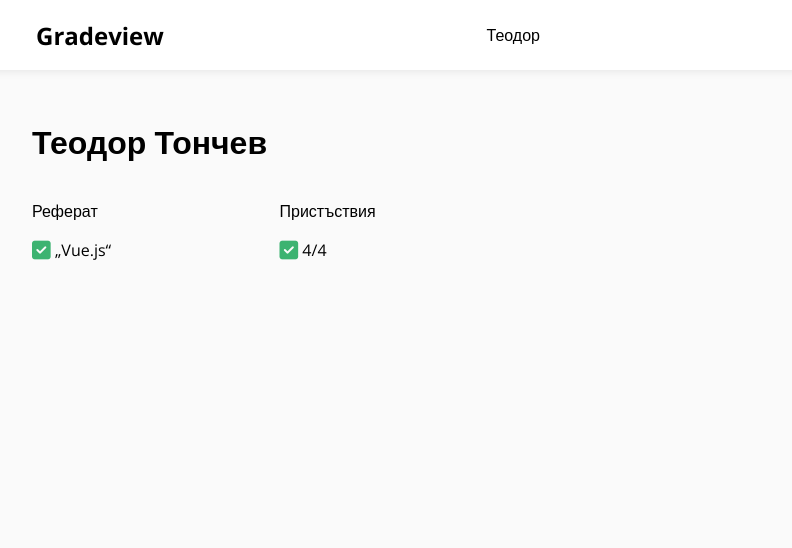
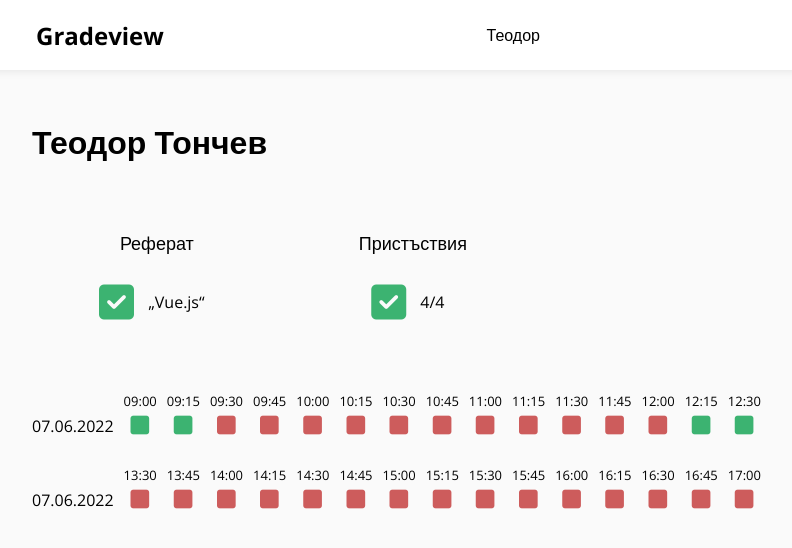
Before and after one commit to SinestroWhite/FMI-Web-project, a PHP site: page /public/student.html in a window 1280 px wide. Shown: the top 548 px of the page, without its empty margins (352-1144 px from the left). Run offline with PHP 8.4, Linux system fonts and the light colour scheme; some libraries are stand-ins or nearby versions.

Commit message:
Add single student attendance

```diff
--- a/public/css/styles.css
+++ b/public/css/styles.css
@@ -23,10 +23,11 @@ body {
     top: 2px;
 }
 
-.mark {
-    font-size: 16pt;
+.big-mark {
+    font-size: 30pt;
     position: relative;
-    top: 2px;
+    top: 9px;
+    right: 10px;
 }
 
 .success-icon {
--- a/public/student.html
+++ b/public/student.html
@@ -30,23 +30,154 @@
             <div class="container">
                 <h1>Теодор Тончев</h1>
 
-                <div class="grid">
-                    <div><p>Реферат</p>
+                <div class="grid" style="margin-top: 50px;">
+                    <div style="text-align: center">
+                        <p style="font-size: 18px;">Реферат</p>
                         <p>
-                            <i class="mark success-icon fa-solid fa-square-check"></i>
+                            <i class="big-mark success-icon fa-solid fa-square-check"></i>
                             „Vue.js“
-                        </p></div>
+                        </p>
+                    </div>
 
-                    <div>
-                        <p>Пристъствия</p>
+                    <div style="text-align: center">
+                        <p style="font-size: 18px;">Пристъствия</p>
                         <p>
-                            <i class="mark success-icon fa-solid fa-square-check"></i>
+                            <i class="big-mark success-icon fa-solid fa-square-check"></i>
                             4/4
                         </p>
                     </div>
                 </div>
 
+                <div style="margin-top: 70px; display: flex;">
+                    <p>07.06.2022</p>
+                    <div style="margin-left: 10px; margin-top: -30px;">
+                        <p style="font-size: 13px; position: relative; top: 10px;">09:00</p>
+                        <i class="mark success-icon fa-solid fa-square" style="margin-left: 7px"></i>
+                    </div>
+                    <div style="margin-left: 10px; margin-top: -30px;">
+                        <p style="font-size: 13px; position: relative; top: 10px;">09:15</p>
+                        <i class="mark success-icon fa-solid fa-square" style="margin-left: 7px"></i>
+                    </div>
+                    <div style="margin-left: 10px; margin-top: -30px;">
+                        <p style="font-size: 13px; position: relative; top: 10px;">09:30</p>
+                        <i class="mark fail-icon fa-solid fa-square" style="margin-left: 7px"></i>
+                    </div>
+                    <div style="margin-left: 10px; margin-top: -30px;">
+                        <p style="font-size: 13px; position: relative; top: 10px;">09:45</p>
+                        <i class="mark fail-icon fa-solid fa-square" style="margin-left: 7px"></i>
+                    </div>
+                    <div style="margin-left: 10px; margin-top: -30px;">
+                        <p style="font-size: 13px; position: relative; top: 10px;">10:00</p>
+                        <i class="mark fail-icon fa-solid fa-square" style="margin-left: 7px"></i>
+                    </div>
+                    <div style="margin-left: 10px; margin-top: -30px;">
+                        <p style="font-size: 13px; position: relative; top: 10px;">10:15</p>
+                        <i class="mark fail-icon fa-solid fa-square" style="margin-left: 7px"></i>
+                    </div>
+                    <div style="margin-left: 10px; margin-top: -30px;">
+                        <p style="font-size: 13px; position: relative; top: 10px;">10:30</p>
+                        <i class="mark fail-icon fa-solid fa-square" style="margin-left: 7px"></i>
+                    </div>
+                    <div style="margin-left: 10px; margin-top: -30px;">
+                        <p style="font-size: 13px; position: relative; top: 10px;">10:45</p>
+                        <i class="mark fail-icon fa-solid fa-square" style="margin-left: 7px"></i>
+                    </div>
+                    <div style="margin-left: 10px; margin-top: -30px;">
+                        <p style="font-size: 13px; position: relative; top: 10px;">11:00</p>
+                        <i class="mark fail-icon fa-solid fa-square" style="margin-left: 7px"></i>
+                    </div>
+                    <div style="margin-left: 10px; margin-top: -30px;">
+                        <p style="font-size: 13px; position: relative; top: 10px;">11:15</p>
+                        <i class="mark fail-icon fa-solid fa-square" style="margin-left: 7px"></i>
+                    </div>
+                    <div style="margin-left: 10px; margin-top: -30px;">
+                        <p style="font-size: 13px; position: relative; top: 10px;">11:30</p>
+                        <i class="mark fail-icon fa-solid fa-square" style="margin-left: 7px"></i>
+                    </div>
+                    <div style="margin-left: 10px; margin-top: -30px;">
+                        <p style="font-size: 13px; position: relative; top: 10px;">11:45</p>
+                        <i class="mark fail-icon fa-solid fa-square" style="margin-left: 7px"></i>
+                    </div>
+                    <div style="margin-left: 10px; margin-top: -30px;">
+                        <p style="font-size: 13px; position: relative; top: 10px;">12:00</p>
+                        <i class="mark fail-icon fa-solid fa-square" style="margin-left: 7px"></i>
+                    </div>
+                    <div style="margin-left: 10px; margin-top: -30px;">
+                        <p style="font-size: 13px; position: relative; top: 10px;">12:15</p>
+                        <i class="mark success-icon fa-solid fa-square" style="margin-left: 7px"></i>
+                    </div>
+                    <div style="margin-left: 10px; margin-top: -30px;">
+                        <p style="font-size: 13px; position: relative; top: 10px;">12:30</p>
+                        <i class="mark success-icon fa-solid fa-square" style="margin-left: 7px"></i>
+                    </div>
 
+
+                </div>
+                <div style="margin-top: 20px; display: flex;">
+                    <p>07.06.2022</p>
+                    <div style="margin-left: 10px; margin-top: -30px;">
+                        <p style="font-size: 13px; position: relative; top: 10px;">13:30</p>
+                        <i class="mark fail-icon fa-solid fa-square" style="margin-left: 7px"></i>
+                    </div>
+                    <div style="margin-left: 10px; margin-top: -30px;">
+                        <p style="font-size: 13px; position: relative; top: 10px;">13:45</p>
+                        <i class="mark fail-icon fa-solid fa-square" style="margin-left: 7px"></i>
+                    </div>
+                    <div style="margin-left: 10px; margin-top: -30px;">
+                        <p style="font-size: 13px; position: relative; top: 10px;">14:00</p>
+                        <i class="mark fail-icon fa-solid fa-square" style="margin-left: 7px"></i>
+                    </div>
+                    <div style="margin-left: 10px; margin-top: -30px;">
+                        <p style="font-size: 13px; position: relative; top: 10px;">14:15</p>
+                        <i class="mark fail-icon fa-solid fa-square" style="margin-left: 7px"></i>
+                    </div>
+                    <div style="margin-left: 10px; margin-top: -30px;">
+                        <p style="font-size: 13px; position: relative; top: 10px;">14:30</p>
+                        <i class="mark fail-icon fa-solid fa-square" style="margin-left: 7px"></i>
+                    </div>
+                    <div style="margin-left: 10px; margin-top: -30px;">
+                        <p style="font-size: 13px; position: relative; top: 10px;">14:45</p>
+                        <i class="mark fail-icon fa-solid fa-square" style="margin-left: 7px"></i>
+                    </div>
+                    <div style="margin-left: 10px; margin-top: -30px;">
+                        <p style="font-size: 13px; position: relative; top: 10px;">15:00</p>
+                        <i class="mark fail-icon fa-solid fa-square" style="margin-left: 7px"></i>
+                    </div>
+                    <div style="margin-left: 10px; margin-top: -30px;">
+                        <p style="font-size: 13px; position: relative; top: 10px;">15:15</p>
+                        <i class="mark fail-icon fa-solid fa-square" style="margin-left: 7px"></i>
+                    </div>
+                    <div style="margin-left: 10px; margin-top: -30px;">
+                        <p style="font-size: 13px; position: relative; top: 10px;">15:30</p>
+                        <i class="mark fail-icon fa-solid fa-square" style="margin-left: 7px"></i>
+                    </div>
+                    <div style="margin-left: 10px; margin-top: -30px;">
+                        <p style="font-size: 13px; position: relative; top: 10px;">15:45</p>
+                        <i class="mark fail-icon fa-solid fa-square" style="margin-left: 7px"></i>
+                    </div>
+                    <div style="margin-left: 10px; margin-top: -30px;">
+                        <p style="font-size: 13px; position: relative; top: 10px;">16:00</p>
+                        <i class="mark fail-icon fa-solid fa-square" style="margin-left: 7px"></i>
+                    </div>
+                    <div style="margin-left: 10px; margin-top: -30px;">
+                        <p style="font-size: 13px; position: relative; top: 10px;">16:15</p>
+                        <i class="mark fail-icon fa-solid fa-square" style="margin-left: 7px"></i>
+                    </div>
+                    <div style="margin-left: 10px; margin-top: -30px;">
+                        <p style="font-size: 13px; position: relative; top: 10px;">16:30</p>
+                        <i class="mark fail-icon fa-solid fa-square" style="margin-left: 7px"></i>
+                    </div>
+                    <div style="margin-left: 10px; margin-top: -30px;">
+                        <p style="font-size: 13px; position: relative; top: 10px;">16:45</p>
+                        <i class="mark fail-icon fa-solid fa-square" style="margin-left: 7px"></i>
+                    </div>
+                    <div style="margin-left: 10px; margin-top: -30px;">
+                        <p style="font-size: 13px; position: relative; top: 10px;">17:00</p>
+                        <i class="mark fail-icon fa-solid fa-square" style="margin-left: 7px"></i>
+                    </div>
+
+
+                </div>
 
             </div>
         </main>
```
